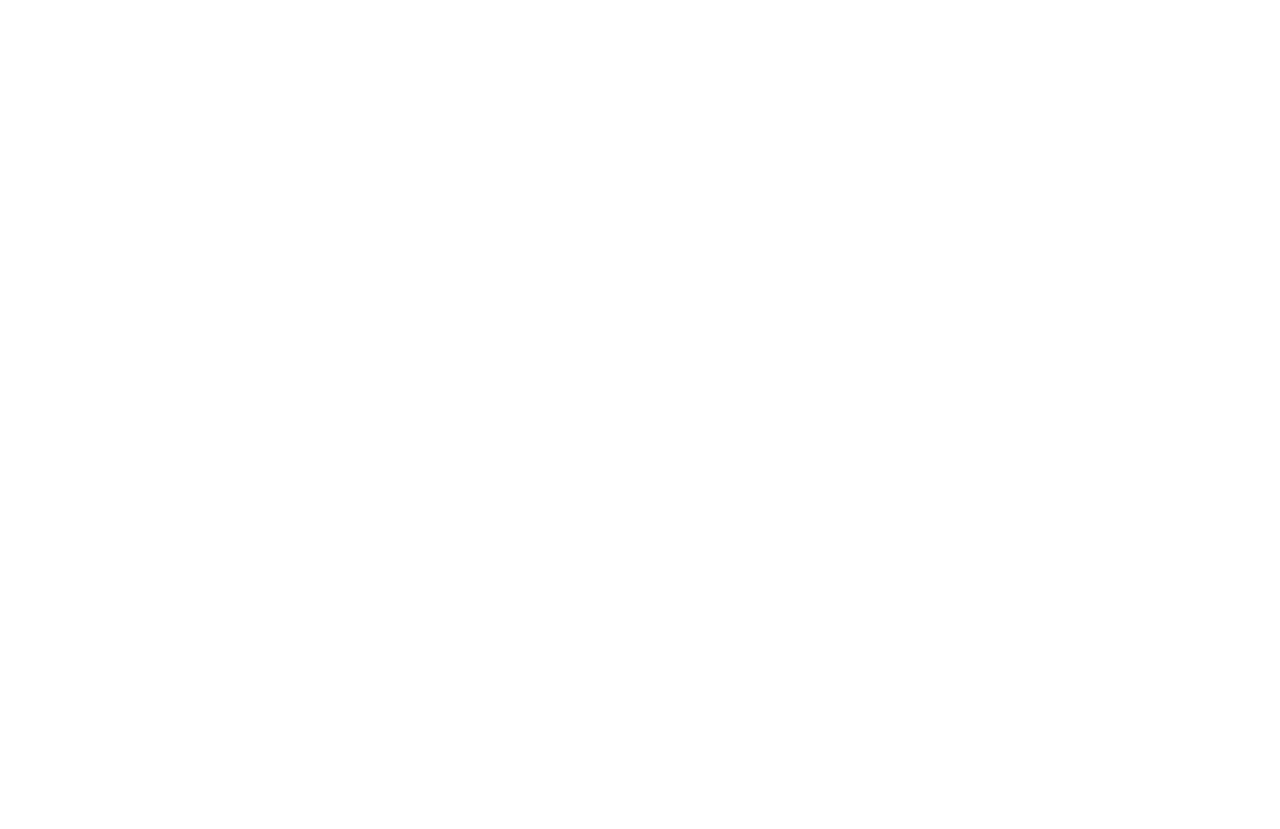
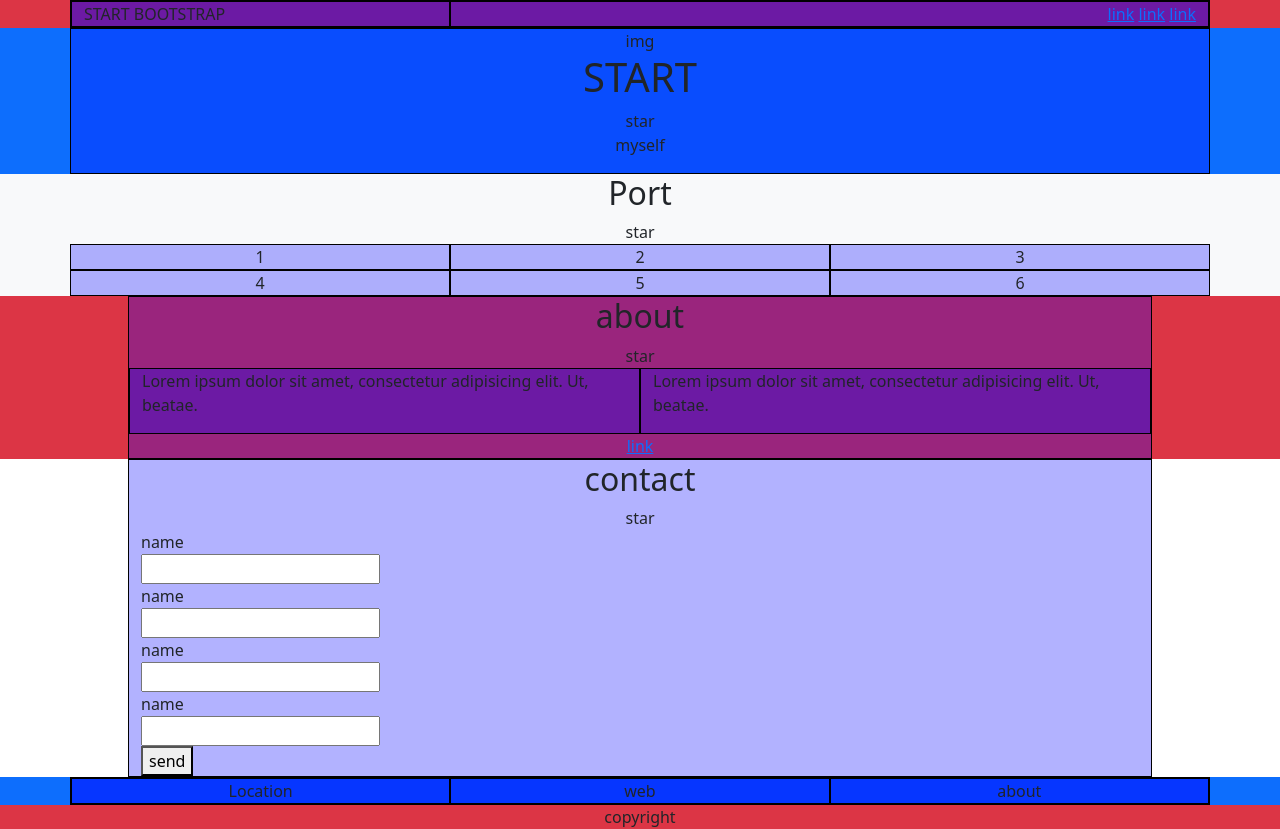
Before and after one commit to enrico-amerio/html-css-bootstrap-freelancer, a plain HTML site: page index.html in a window 1280 px wide. Before the commit the page ends 800 px from the top, so only its background shows below. Drawn offline with nearby package versions, Linux system fonts and the light colour scheme.

Commit message:
[add] layout

```diff
--- a/css/style.css
+++ b/css/style.css
@@ -0,0 +1,8 @@
+.debug{
+  background-color: rgba(0, 0, 255, 0.3);
+  border: 1px solid black;
+}
+.my-container{
+  width:80%;
+  margin: 0 auto;
+}
--- a/index.html
+++ b/index.html
@@ -4,8 +4,107 @@
   <meta charset="UTF-8">
   <meta name="viewport" content="width=device-width, initial-scale=1.0">
   <title>Bootstrap Freelancer</title>
+  <link href="https://cdn.jsdelivr.net/npm/bootstrap@5.0.2/dist/css/bootstrap.min.css" rel="stylesheet" integrity="sha384-EVSTQN3/azprG1Anm3QDgpJLIm9Nao0Yz1ztcQTwFspd3yD65VohhpuuCOmLASjC" crossorigin="anonymous">
+  <link rel="stylesheet" href="css/style.css">
+
 </head>
 <body>
-
+  <header class="bg-danger ">
+    <div class="container">
+      <div class="row debug">
+        <div class="col-8 col-md-4  debug">
+          <div>START BOOTSTRAP</div>
+        </div>
+        <div class="col-4 col-md-8 text-end debug">
+          <div class="d-md-none">H</div>
+          <nav class="d-none d-md-block">
+            <a href="#">link</a>
+            <a href="#">link</a>
+            <a href="#">link</a>
+          </nav>
+        </div>
+      </div>
+    </div>
+  </header>
+  <main>
+    <section class="bg-primary ">
+      <div class="container">
+        <div class="row">
+          <div class="col debug text-center ">
+            <div><img src="" alt="">img</div>
+            <h1>START</h1>
+            <div>star</div>
+            <p>myself</p>
+          </div>
+        </div>
+      </div>
+    </section>
+    <section class="bg-light text-center ">
+      <div class="container">
+        <h2>Port</h2>
+        <div>star</div>
+        <div class="row ">
+          <div class="col-12 col-md-6 col-lg-4 debug">1</div>
+          <div class="col-12 col-md-6 col-lg-4 debug">2</div>
+          <div class="col-12 col-md-6 col-lg-4 debug">3</div>
+          <div class="col-12 col-md-6 col-lg-4 debug">4</div>
+          <div class="col-12 col-md-6 col-lg-4 debug">5</div>
+          <div class="col-12 col-md-6 col-lg-4 debug">6</div>
+        </div>
+      </div>
+    </section>
+    <section class="bg-danger text-center ">
+      <div class="my-container debug">
+        <div class="container-fluid">
+          <h2>about</h2>
+          <div>star</div>
+          <div class="row text-start">
+            <div class="col-12 col-md-6 debug"><p>Lorem ipsum dolor sit amet, consectetur adipisicing elit. Ut, beatae.</p></div>
+            <div class="col-12 col-md-6 debug"><p>Lorem ipsum dolor sit amet, consectetur adipisicing elit. Ut, beatae.</p></div>
+          </div>
+          <a href="#">link</a>
+        </div>
+      </div>
+    </section>
+    <div class="my-container text-center debug">
+      <div class="container-fluid">
+        <h2>contact</h2>
+        <div>star</div>
+        <div class="row text-start">
+          <div class="col-12">
+           <label for="">name</label>
+           <br>
+            <input type="text">
+            <br>
+           <label for="">name</label>
+           <br>
+            <input type="text">
+            <br>
+           <label for="">name</label>
+           <br>
+            <input type="text">
+            <br>
+           <label for="">name</label>
+           <br>
+            <input type="text">
+            <br>
+            <button>send</button>
+          </div>
+        </div>
+      </div>
+    </div>
+    <section class="bg-primary text-center ">
+      <div class="container">
+        <div class="row debug">
+          <div class="col-12 col-md-4 debug">Location</div>
+          <div class="col-12 col-md-4 debug">web</div>
+          <div class="col-12 col-md-4 debug">about</div>
+        </div>
+      </div>
+    </section>
+    <section class="bg-danger text-center">
+      <div>copyright</div>
+    </section>
+  </main>
 </body>
 </html>
```
